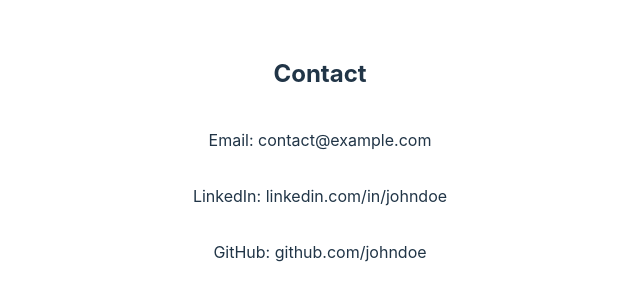
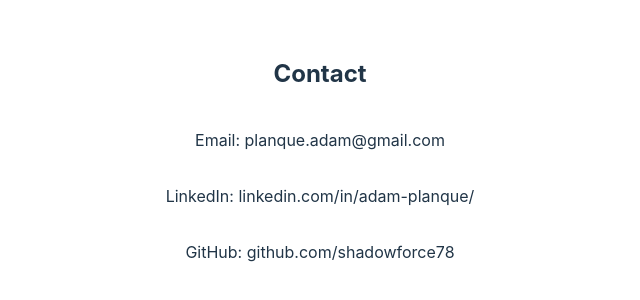
Before and after one commit to shadowforce78/SaumonPortfolio, a React (Vite) app: page / in a window 1280 px wide. Shown: the part 3234-3534 px from the top of the page, without its empty margins (320-960 px from the left). Built offline with nearby package versions, Linux system fonts and the light colour scheme.

Commit message:
update contact information in the portfolio

```diff
--- a/src/App.jsx
+++ b/src/App.jsx
@@ -40,9 +40,9 @@
 
       <section id="contact" className="contact">
         <h2>Contact</h2>
-        <p>Email: contact@example.com</p>
-        <p>LinkedIn: linkedin.com/in/johndoe</p>
-        <p>GitHub: github.com/johndoe</p>
+        <p>Email: planque.adam@gmail.com</p>
+        <p>LinkedIn: linkedin.com/in/adam-planque/</p>
+        <p>GitHub: github.com/shadowforce78</p>
       </section>
     </div>
   )
```
